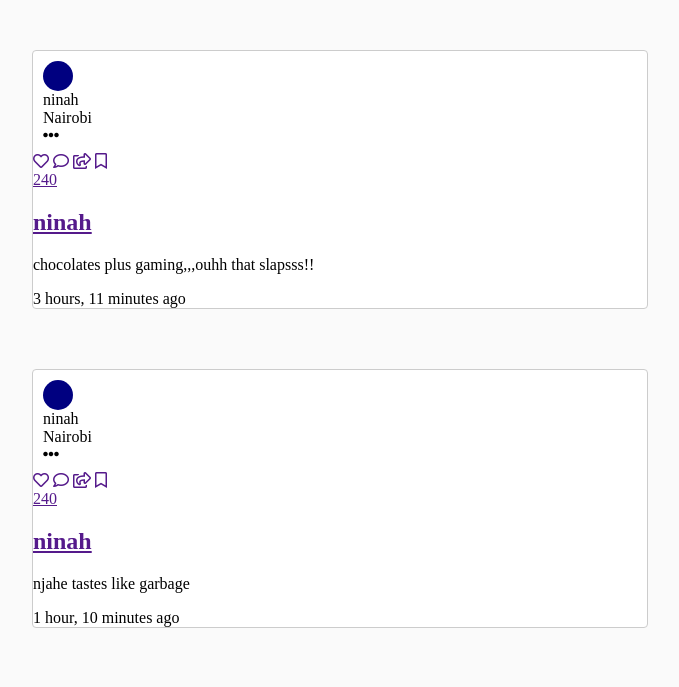
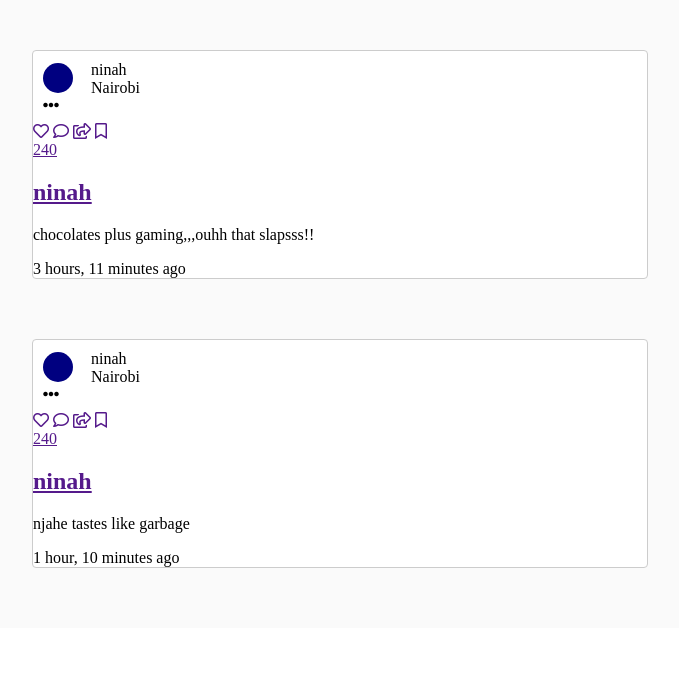
Before and after one commit to NinahMo/Instaclone, a Django app: page / in a window 1280 px wide. Shown: the part 83-770 px from the top of the page, without its empty margins (300-979 px from the left). Run offline with Django 3.2, Linux system fonts and the light colour scheme; data comes from the database, SQL or seed files in the repository; some libraries are stand-ins or nearby versions.

Commit message:
Display the post in an inline block

```diff
--- a/insta/static/css/insta.css
+++ b/insta/static/css/insta.css
@@ -111,3 +111,8 @@ header{
     border: 0 solid #000;
     border-radius: 50%;
 }
+
+.post_info{
+    display: inline-block;
+    padding-left: 14px;
+}
```
